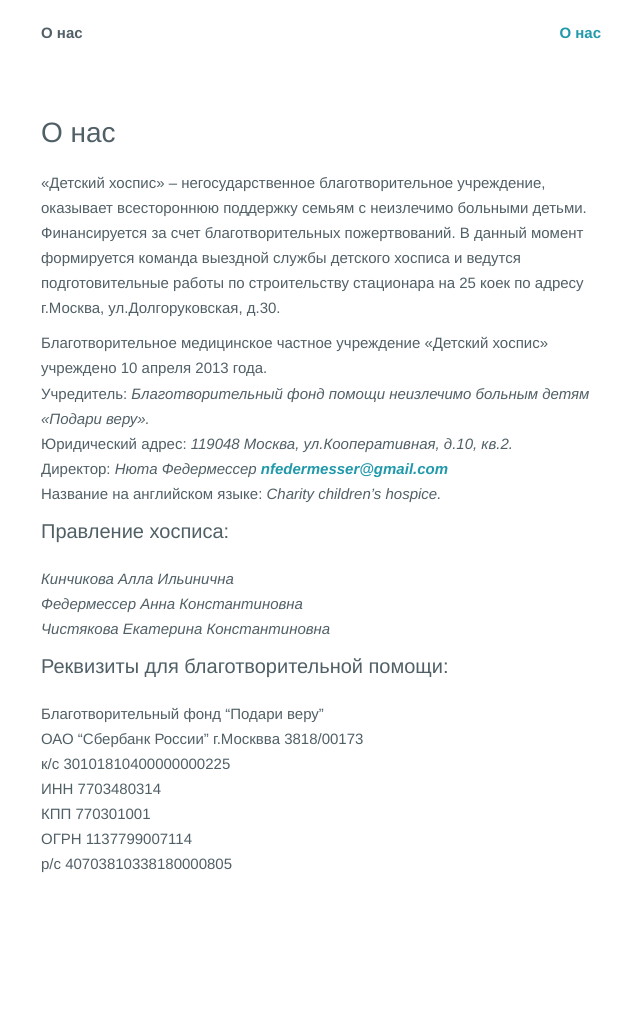
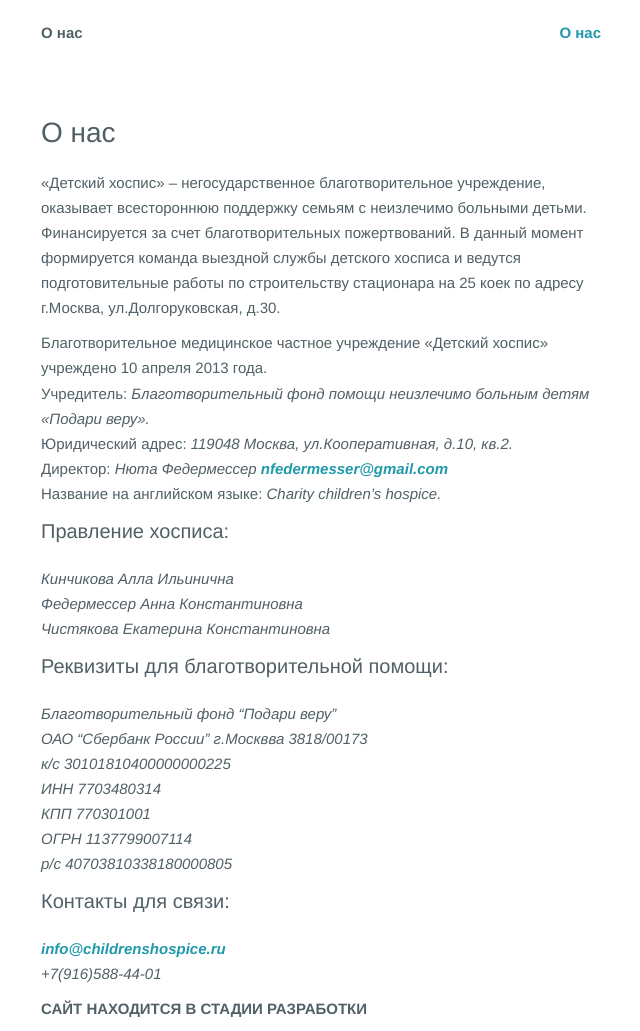
Before and after one commit to Integral/childrenshospice.ru, a Jekyll site: the page built from _posts/static/0100-01-01-about.md, in a window 1280 px wide. Shown: the whole page, without its empty margins (319-959 px from the left). Built offline with Jekyll 4.4.1, drawn with Linux system fonts in a browser that asks for light colours; Markdown is read by kramdown in place of the engine named in the settings; before the commit the page ends 900 px from its top, so only the background shows below that.

Commit message:
Updated 0100-01-01-about.md

```diff
--- a/_posts/static/0100-01-01-about.md
+++ b/_posts/static/0100-01-01-about.md
@@ -19,10 +19,16 @@
 _Чистякова Екатерина Константиновна_
 
 ### Реквизиты для благотворительной помощи:
-Благотворительный фонд "Подари веру"
-ОАО "Сбербанк России" г.Москвва 3818/00173
-к/с 30101810400000000225
-ИНН 7703480314
-КПП 770301001
-ОГРН 1137799007114
-р/с 40703810338180000805
+_Благотворительный фонд "Подари веру"_
+_ОАО "Сбербанк России" г.Москвва 3818/00173_
+_к/с 30101810400000000225_
+_ИНН 7703480314_
+_КПП 770301001_
+_ОГРН 1137799007114_
+_р/с 40703810338180000805_
+
+### Контакты для связи:
+_[info@childrenshospice.ru](mailto:info@childrenshospice.ru)_
+_+7(916)588-44-01_
+
+**САЙТ НАХОДИТСЯ В СТАДИИ РАЗРАБОТКИ**
```
